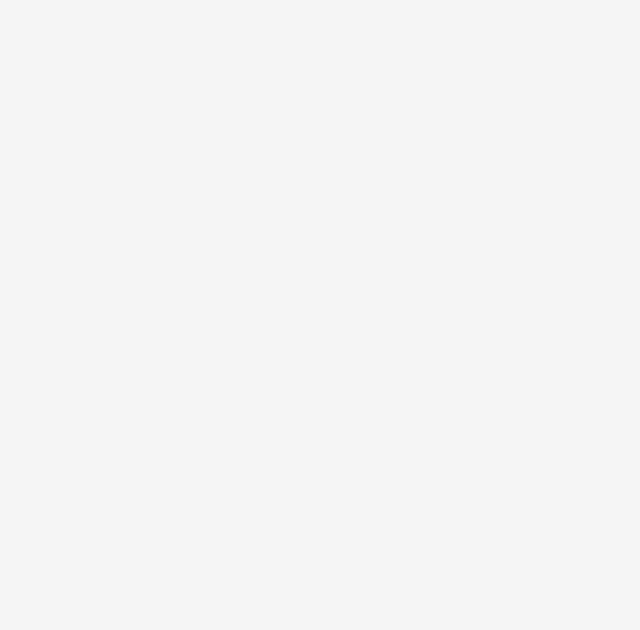
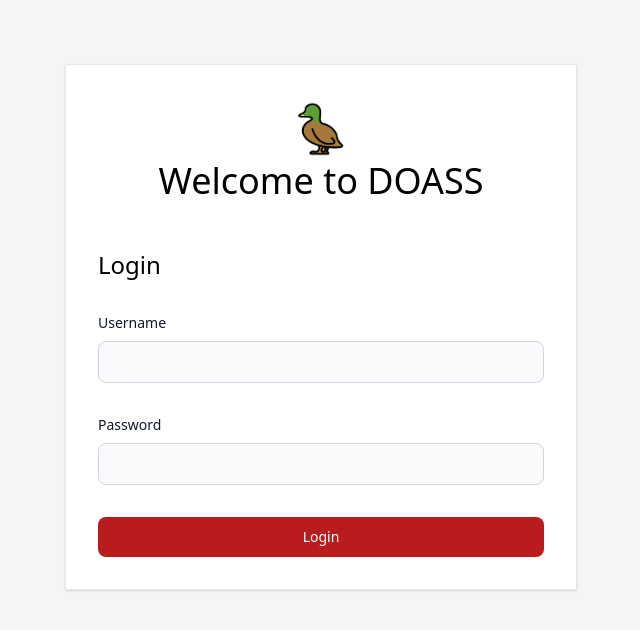
Before and after one commit to TheSuperCoolDuck/foass-project, a Vue app: page /login in a window 1280 px wide. Before the commit this address had no page. Shown: the top 630 px of the page, without its empty margins (319-959 px from the left). Built offline with nearby package versions, Linux system fonts and the light colour scheme.

Commit message:
Added Login Page

```diff
--- a/src/components/BaseNavBar.vue
+++ b/src/components/BaseNavBar.vue
@@ -49,9 +49,7 @@ const filteredConfigs = computed(() => {
 const showMobileMenu = ref(false)
 
 function loginUser() {
-  user.loggedIn = true
-  user.lastLoginAt = new Date()
-  window.location.reload()
+  window.location.href = '/login'
 }
 
 function logoutUser() {
--- a/src/components/Inputs/BaseInput.vue
+++ b/src/components/Inputs/BaseInput.vue
@@ -8,6 +8,10 @@ const props = defineProps({
   modelValue: {
     type: [String, Number],
     default: ''
+  },
+  type: {
+    type: String,
+    default: 'text'
   },
   label: {
     type: String,
@@ -33,7 +37,7 @@ const emitChange = (e: any) => {
       label
     }}</BaseLabel>
     <input
-      type="text"
+      :type="type"
       :value="modelValue"
       @input="emitChange"
       @blur="validator && validator.$touch && validator.$touch()"
--- a/src/router/index.ts
+++ b/src/router/index.ts
@@ -21,6 +21,11 @@ const router = createRouter({
       path: '/fetch',
       name: 'fetch',
       component: () => import('@/views/FetchView.vue')
+    },
+    {
+      path: '/login',
+      name: 'login',
+      component: () => import('@/views/LoginView.vue')
     },
     {
       path: '/403',
--- a/src/stores/user.ts
+++ b/src/stores/user.ts
@@ -6,8 +6,9 @@ export const useUserStore = defineStore(
   () => {
     const loggedIn = ref(false)
     const lastLoginAt = ref<Date | undefined>(undefined)
+    const username = ref('')
 
-    return { loggedIn, lastLoginAt }
+    return { loggedIn, lastLoginAt, username }
   },
   {
     persist: true
--- a/src/views/FetchView.vue
+++ b/src/views/FetchView.vue
@@ -132,7 +132,7 @@ const validationRules = computed(() => {
   return _validationRules
 })
 
-let v$ = useVuelidate(validationRules, formFields)
+const v$ = useVuelidate(validationRules, formFields)
 
 // when the selected endpoint changes
 // reset the form
--- /dev/null
+++ b/src/views/LoginView.vue
@@ -0,0 +1,59 @@
+<script setup lang="ts">
+import { computed, ref } from 'vue'
+import useVuelidate from '@vuelidate/core'
+import { required, helpers } from '@vuelidate/validators'
+import { useUserStore } from '@/stores/user'
+
+import BaseCard from '@/components/BaseCard.vue'
+import BaseInput from '@/components/Inputs/BaseInput.vue'
+import BaseButton from '@/components/BaseButton.vue'
+
+import DUCK_EMOJI from '@/assets/img/Duck-Emoji.png'
+
+const user = useUserStore()
+
+const username = ref('')
+const password = ref('')
+
+const validationRules = computed(() => ({
+  username: {
+    required: helpers.withMessage(`Username is required`, required)
+  },
+  password: {
+    required: helpers.withMessage(`Password is required`, required)
+  }
+}))
+
+let v$ = useVuelidate(validationRules, { username, password })
+
+function login() {
+  // touch all form components to show potential errors
+  v$.value.$touch()
+
+  if (v$.value.$invalid) {
+    return
+  }
+
+  user.loggedIn = true
+  user.lastLoginAt = new Date()
+  user.username = username.value
+
+  // redirect to home page
+  window.location.href = '/'
+}
+</script>
+
+<template>
+  <BaseCard class="w-[32rem] mx-auto mt-16">
+    <div class="w-full">
+      <img :src="DUCK_EMOJI" alt="Logo" class="h-16 w-16 mx-auto" />
+      <div class="font-medium text-4xl text-center">Welcome to DOASS</div>
+    </div>
+    <div class="font-medium text-2xl mt-12">Login</div>
+    <div class="mt-8 space-y-8">
+      <BaseInput label="Username" v-model="username" :validator="v$.username" />
+      <BaseInput label="Password" type="password" v-model="password" :validator="v$.password" />
+      <BaseButton class="w-full" @click.prevent="login">Login</BaseButton>
+    </div>
+  </BaseCard>
+</template>
--- a/src/views/ProfileView.vue
+++ b/src/views/ProfileView.vue
@@ -1,8 +1,12 @@
 <script setup lang="ts">
+import { useUserStore } from '@/stores/user'
+
 import BaseLayout from '@/components/BaseLayout.vue'
 import BaseCard from '@/components/BaseCard.vue'
 
 import SUNGLASSES_EMOJI from '@/assets/img/Sunglasses-Emoji.png'
+
+const user = useUserStore()
 </script>
 
 <template>
@@ -10,8 +14,8 @@ import SUNGLASSES_EMOJI from '@/assets/img/Sunglasses-Emoji.png'
     <div class="text-center w-full mt-4 max-w-[32rem] mx-auto">
       <BaseCard class="pb-32">
         <img :src="SUNGLASSES_EMOJI" alt="Logo" class="h-64 w-64 rounded-full mx-auto" />
-        <p class="text-5xl mb-2">Daniel Chen</p>
-        <p class="text-xl">da.chen@alfred.org.au</p>
+        <p class="text-5xl mb-2">{{ user.username }}</p>
+        <!-- <p class="text-xl">da.chen@alfred.org.au</p> -->
       </BaseCard>
     </div>
   </BaseLayout>
```
